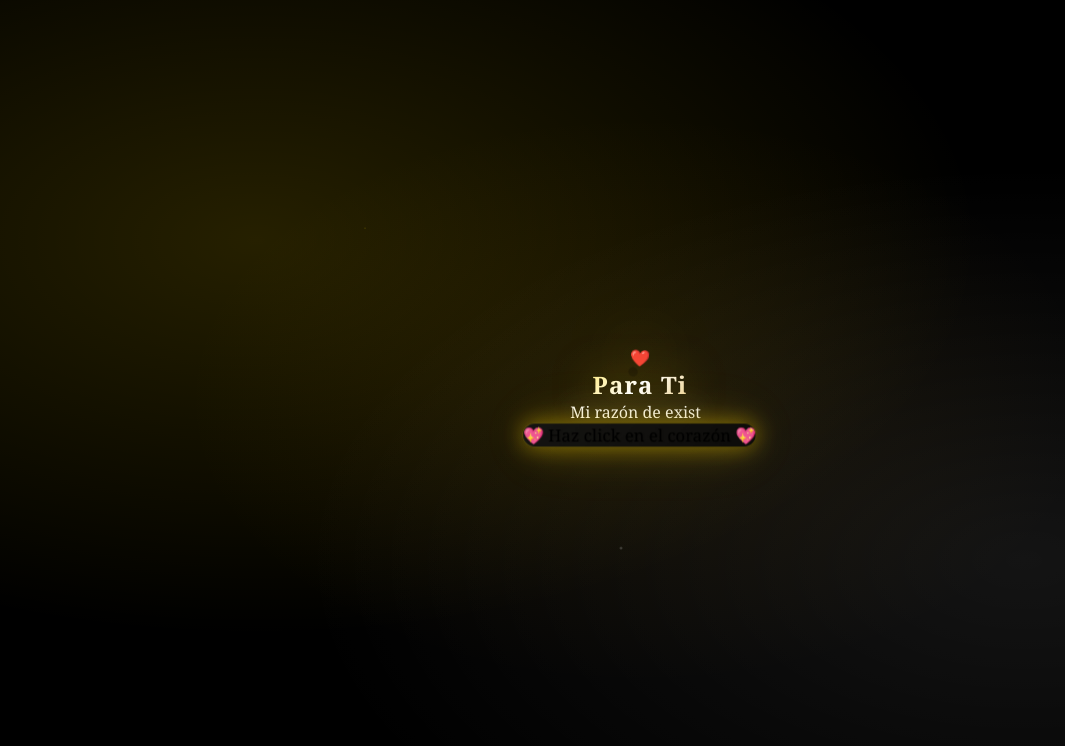
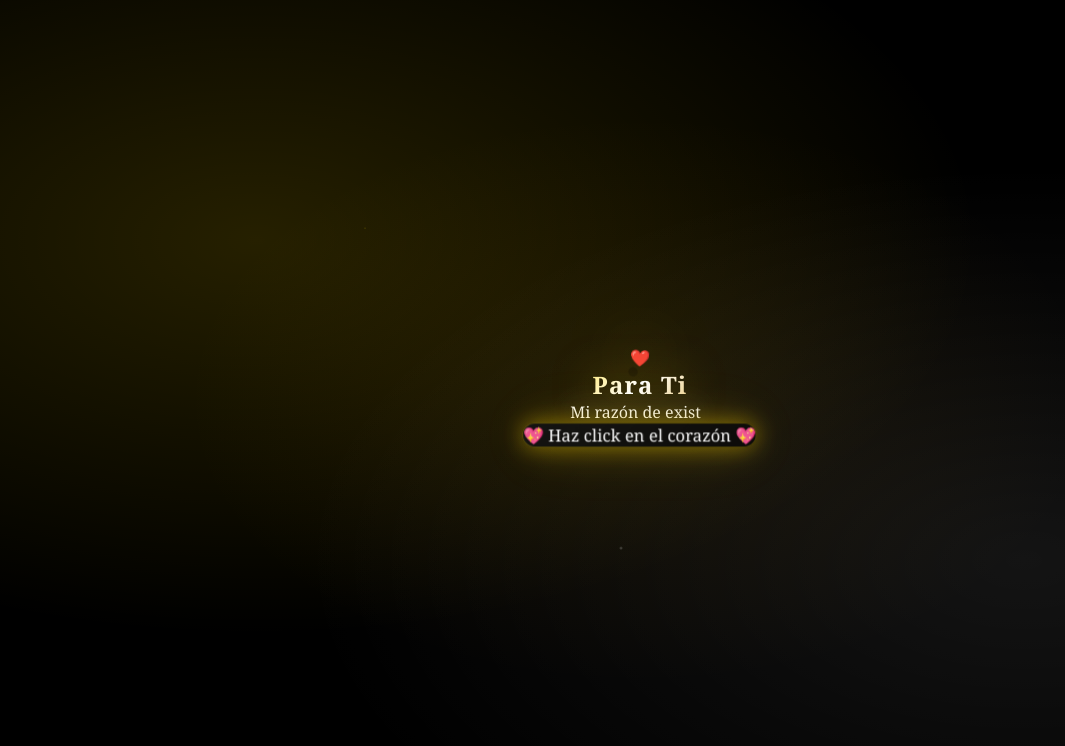
Before and after one commit to Denilson-ux/detalle_bonito, a Next.js app: page / in a window 1280 px wide. Shown: the top 746 px of the page, without its empty margins (0-1065 px from the left). Built offline with nearby package versions, Linux system fonts and the light colour scheme.

Commit message:
✅ Aplicar force-white-text a todos los textos del Hero

```diff
--- a/components/Hero.tsx
+++ b/components/Hero.tsx
@@ -251,7 +251,7 @@ export default function Hero({ onEnter }: HeroProps) {
                 repeat: Infinity,
                 repeatType: 'reverse'
               }}
-              className="text-2xl md:text-3xl text-white font-semibold px-10 py-5 rounded-full inline-block card-glass-black glow-gold relative overflow-hidden"
+              className="text-2xl md:text-3xl font-semibold px-10 py-5 rounded-full inline-block card-glass-black glow-gold relative overflow-hidden force-white-text"
               style={{
                 fontFamily: 'Georgia, serif'
               }}
@@ -279,7 +279,7 @@ export default function Hero({ onEnter }: HeroProps) {
             transition={{ delay: 0.3, type: 'spring', stiffness: 200 }}
             className="relative inline-block"
           >
-            <div className="text-3xl md:text-4xl text-white font-bold px-12 py-6 rounded-2xl inline-block card-glass-black glow-gold">
+            <div className="text-3xl md:text-4xl font-bold px-12 py-6 rounded-2xl inline-block card-glass-black glow-gold">
               <motion.span
                 animate={{
                   opacity: [1, 0.6, 1]
@@ -288,6 +288,7 @@ export default function Hero({ onEnter }: HeroProps) {
                   duration: 1.5,
                   repeat: Infinity
                 }}
+                className="force-white-text"
                 style={{
                   fontFamily: 'Georgia, serif'
                 }}
```
